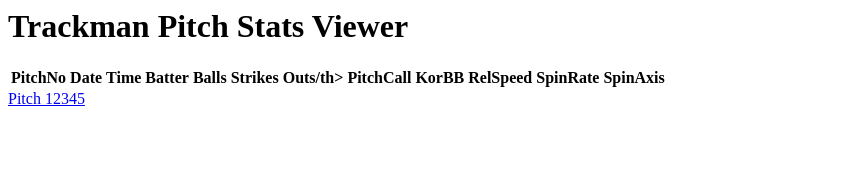
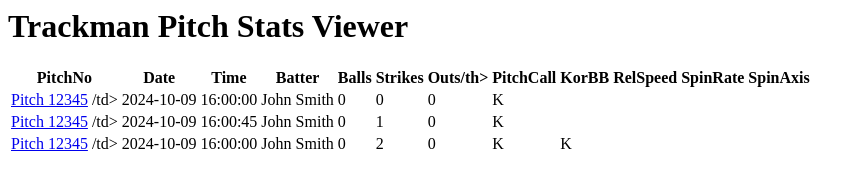
Before and after one commit to CamRivers06/camrivers06.gethub.io, a plain HTML site: page index.html in a window 1280 px wide. Shown: the whole page, without its empty margins (0-865 px from the left). Drawn offline with Linux system fonts and the light colour scheme.

Commit message:
Update index.html

```diff
--- a/index.html
+++ b/index.html
@@ -20,6 +20,48 @@
       <th>SpinRate</th>
       <th>SpinAxis<th>
     </tr>
+      <tr>
+        <td>    <a href="details.html">Pitch 12345</a>  /td>
+        <td>2024-10-09</td>
+        <td>16:00:00</td>
+        <td>John Smith</td>
+        <td>0</td>
+        <td>0</td>
+        <td>0</td>
+        <td>K</td>
+        <td></td>
+        <td></td>
+        <td></td>
+        <td></td>
+      </tr>
+       <tr>
+        <td>    <a href="details.html">Pitch 12345</a>  /td>
+        <td>2024-10-09</td>
+        <td>16:00:45</td>
+        <td>John Smith</td>
+        <td>0</td>
+        <td>1</td>
+        <td>0</td>
+        <td>K</td>
+        <td></td>
+        <td></td>
+        <td></td>
+        <td></td>
+      </tr>
+       <tr>
+        <td>    <a href="details.html">Pitch 12345</a>  /td>
+        <td>2024-10-09</td>
+        <td>16:00:00</td>
+        <td>John Smith</td>
+        <td>0</td>
+        <td>2</td>
+        <td>0</td>
+        <td>K</td>
+        <td>K</td>
+        <td></td>
+        <td></td>
+        <td></td>
+      </tr>
       <table>
-    <a href="details.html">Pitch 12345</a>  </body>
+      </body>
 </html>
```
